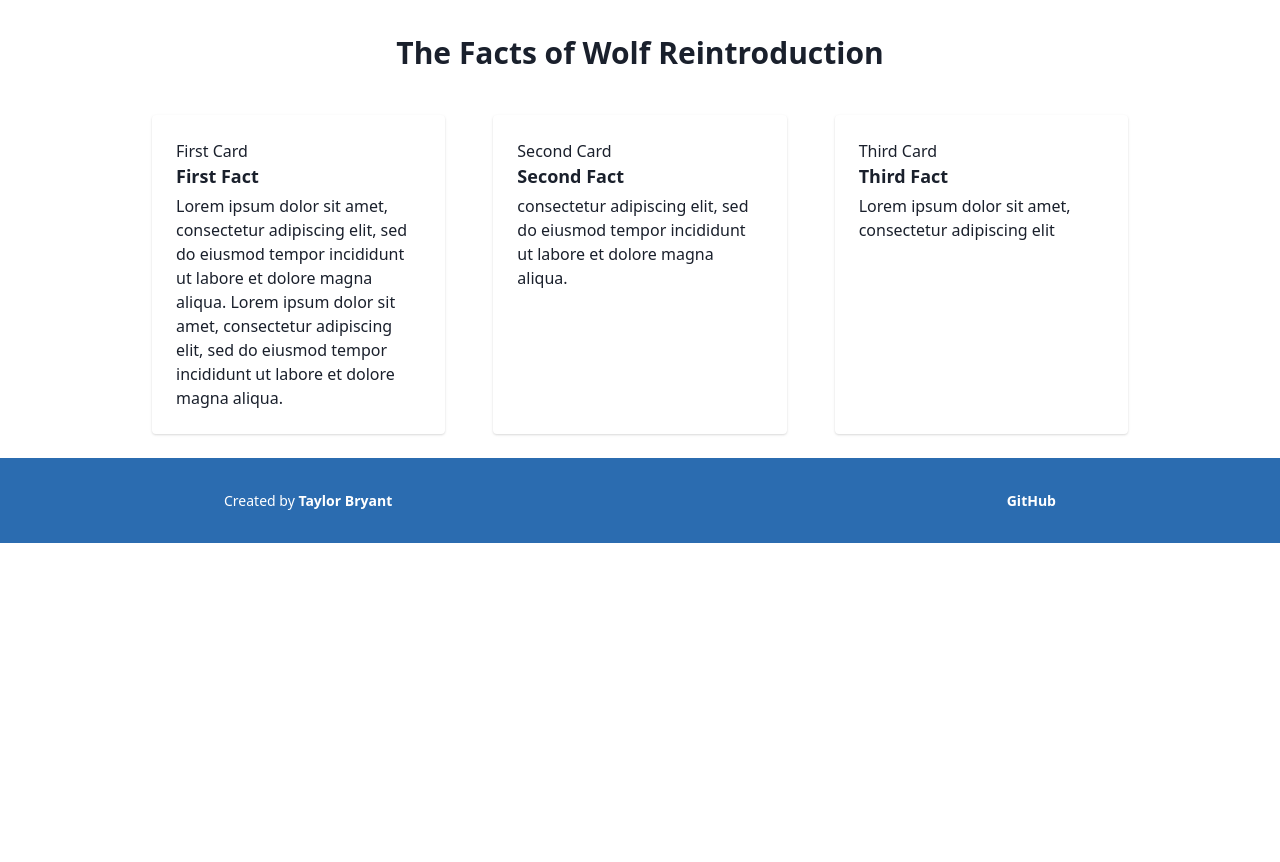
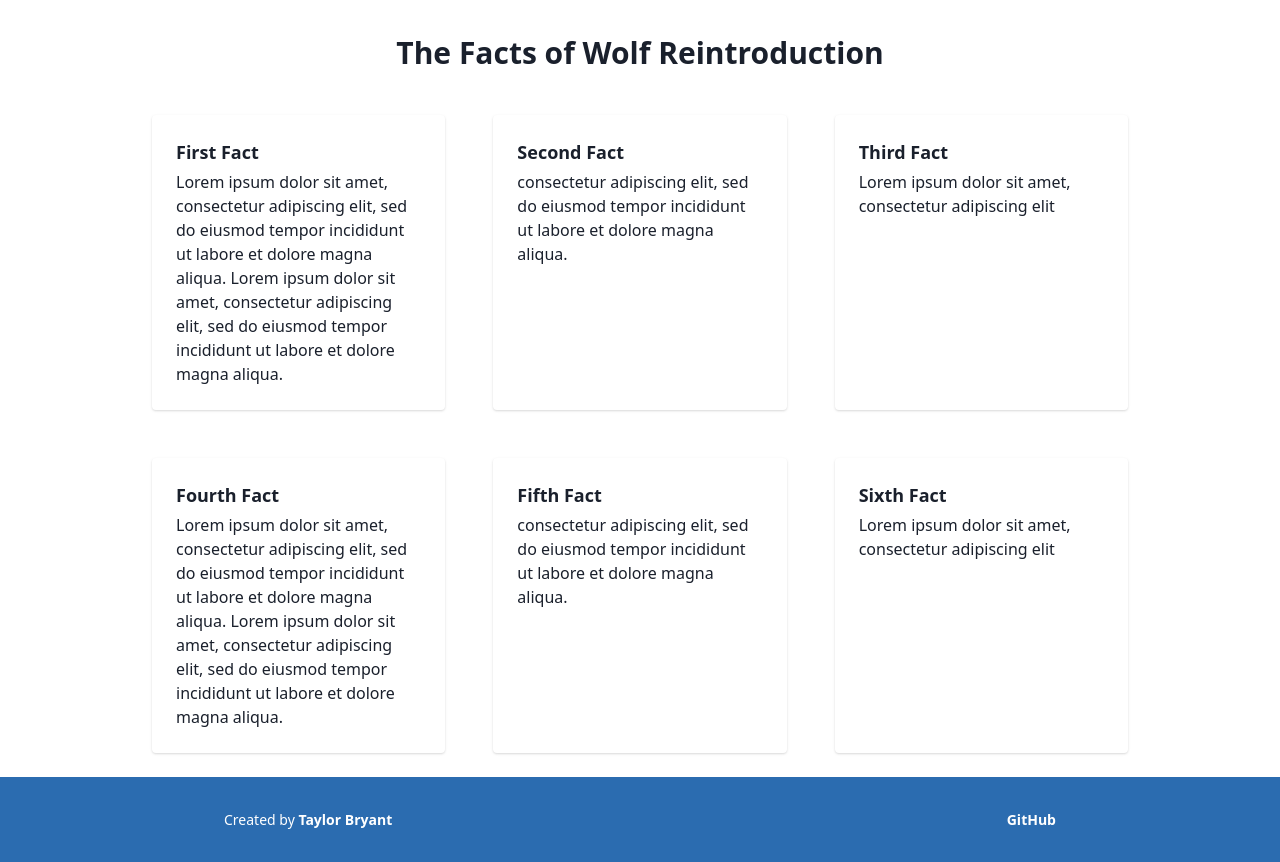
Before and after one commit to mattplichtawild/reintroduce-wolves, a Gatsby site: page / in a window 1280 px wide. Shown: the part 2660-3522 px from the top of the page. Before the commit the page ends 3203 px from the top, so only its background shows below. Built offline with nearby package versions, Linux system fonts and the light colour scheme; Gatsby itself is replaced by a stand-in of ours.

Commit message:
add more text cards

```diff
--- a/src/pages/index.js
+++ b/src/pages/index.js
@@ -46,7 +46,7 @@ function IndexPage() {
           </ul>
         </div>
       </section>
-      <div className="bg-white">
+
       <section className="text-center py-6">
         <h2 className="inline-block py-3 mb-4 text-3xl font-bold">Proven Success in Yellowstone</h2>
         <p className="text-lg">Lorem ipsum dolor sit amet, consectetur adipiscing elit, sed do eiusmod tempor incididunt ut labore et dolore magna aliqua. Eu augue ut lectus arcu bibendum at varius vel pharetra. Felis imperdiet proin fermentum leo. Purus gravida quis blandit turpis cursus in hac habitasse. Nec sagittis aliquam malesuada bibendum. Ullamcorper dignissim cras tincidunt lobortis feugiat vivamus at augue eget. Ut sem viverra aliquet eget sit amet tellus. Lobortis scelerisque fermentum dui faucibus in. Morbi tincidunt ornare massa eget egestas purus.</p>
@@ -68,15 +68,12 @@ function IndexPage() {
           </div>
         </div>
       </section>
-      </div>
+
       <section >
-        {/* section with text cards, each will have fact with link to further info*/}
-        {/* Have at least 3 text cards, do 6 if possible */}
         <div className="container flex flex-wrap mx-auto">
           <h2 className="w-full inline-block mb-4 text-3xl text-center font-bold">The Facts of Wolf Reintroduction</h2>
           <div className="w-1/3 flex flex-grow flex-shrink p-6">
             <div className="flex-1 bg-white rounded-t rounded-b shadow p-6">
-            <p>First Card</p>
               <h4 className="font-semibold pb-1 text-lg">First Fact</h4>
               <p className="font-light">Lorem ipsum dolor sit amet, consectetur adipiscing elit, sed do eiusmod tempor incididunt ut labore et dolore magna aliqua. Lorem ipsum dolor sit amet, consectetur adipiscing elit, sed do eiusmod tempor incididunt ut labore et dolore magna aliqua.</p>
             </div>
@@ -84,7 +81,6 @@ function IndexPage() {
 
           <div className="w-1/3 flex flex-grow flex-shrink p-6">
             <div className="flex-1 bg-white rounded-t rounded-b shadow p-6">
-            <p>Second Card</p>
               <h4 className="font-semibold pb-1 text-lg">Second Fact</h4>
               <p className="font-light">consectetur adipiscing elit, sed do eiusmod tempor incididunt ut labore et dolore magna aliqua.</p>
             </div>
@@ -92,8 +88,28 @@ function IndexPage() {
 
           <div className="w-1/3 flex flex-grow flex-shrink p-6">
             <div className="flex-1 bg-white rounded-t rounded-b shadow p-6">
-            <p>Third Card</p>
               <h4 className="font-semibold pb-1 text-lg">Third Fact</h4>
+              <p className="font-light">Lorem ipsum dolor sit amet, consectetur adipiscing elit</p>
+            </div>
+          </div>
+
+          <div className="w-1/3 flex flex-grow flex-shrink p-6">
+            <div className="flex-1 bg-white rounded-t rounded-b shadow p-6">
+              <h4 className="font-semibold pb-1 text-lg">Fourth Fact</h4>
+              <p className="font-light">Lorem ipsum dolor sit amet, consectetur adipiscing elit, sed do eiusmod tempor incididunt ut labore et dolore magna aliqua. Lorem ipsum dolor sit amet, consectetur adipiscing elit, sed do eiusmod tempor incididunt ut labore et dolore magna aliqua.</p>
+            </div>
+          </div>
+
+          <div className="w-1/3 flex flex-grow flex-shrink p-6">
+            <div className="flex-1 bg-white rounded-t rounded-b shadow p-6">
+              <h4 className="font-semibold pb-1 text-lg">Fifth Fact</h4>
+              <p className="font-light">consectetur adipiscing elit, sed do eiusmod tempor incididunt ut labore et dolore magna aliqua.</p>
+            </div>
+          </div>
+
+          <div className="w-1/3 flex flex-grow flex-shrink p-6">
+            <div className="flex-1 bg-white rounded-t rounded-b shadow p-6">
+              <h4 className="font-semibold pb-1 text-lg">Sixth Fact</h4>
               <p className="font-light">Lorem ipsum dolor sit amet, consectetur adipiscing elit</p>
             </div>
           </div>
```
Lines whose indentation alone changed are shown as unchanged.
